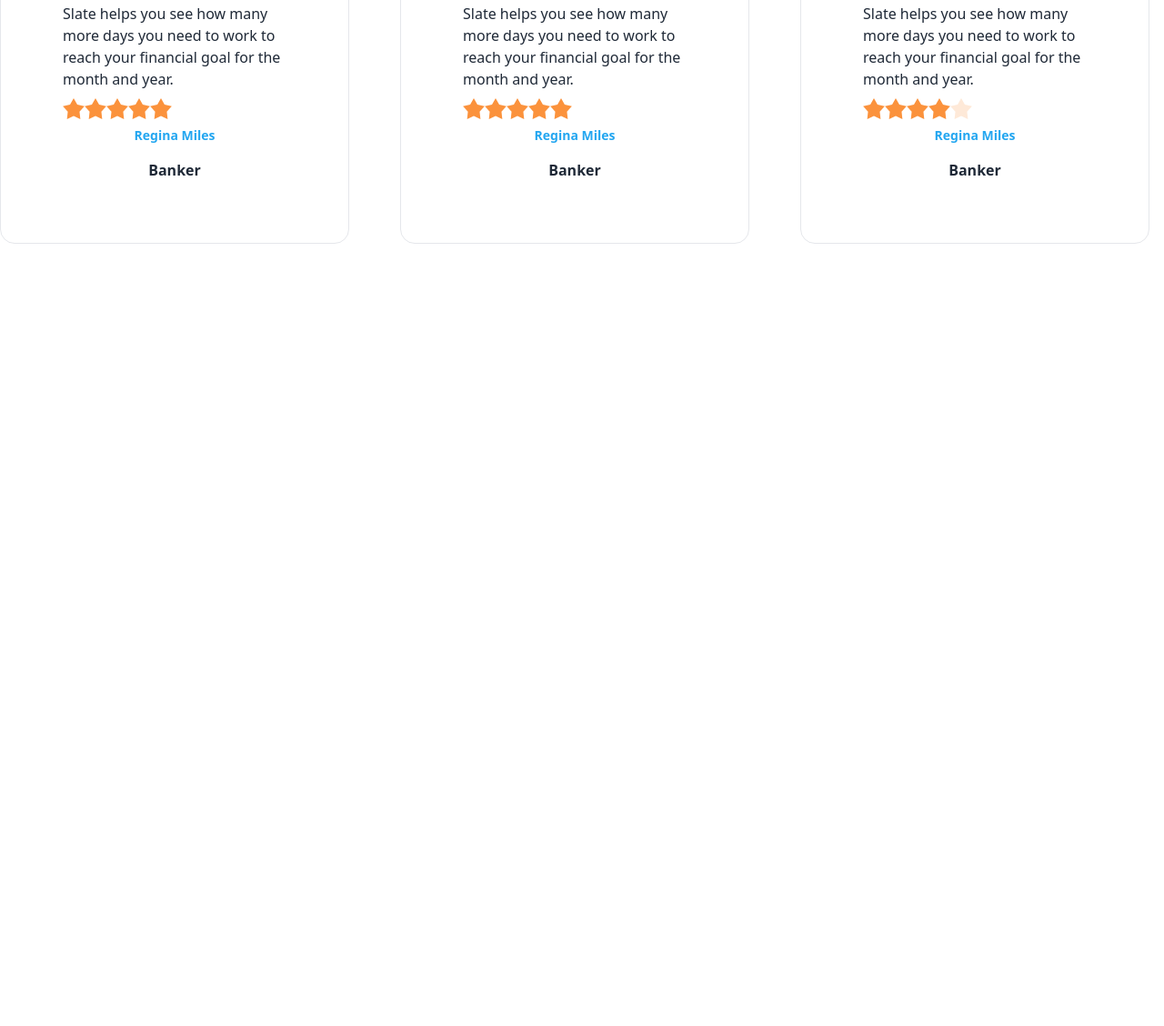
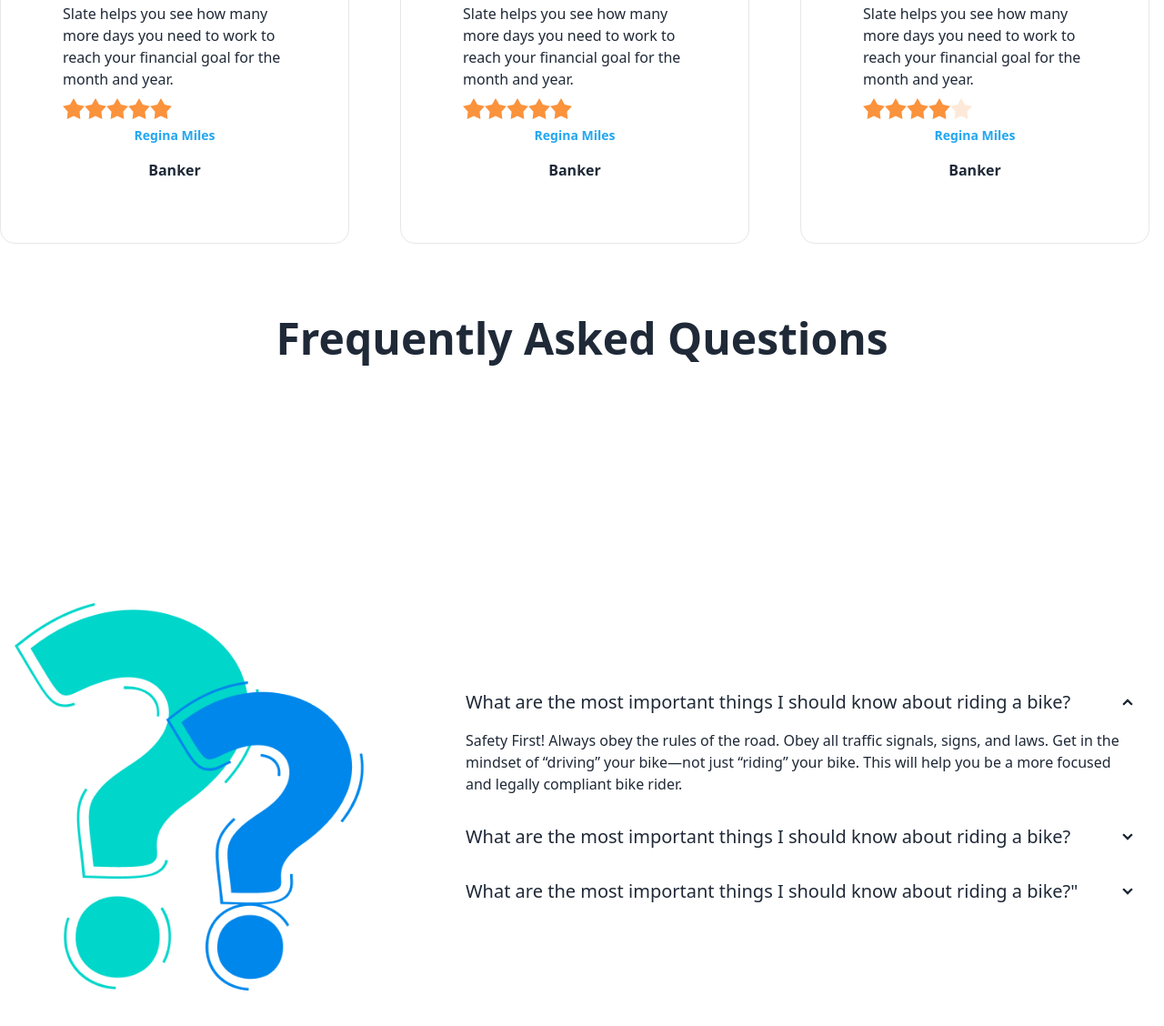
Before and after one commit to intofaisal/biker-zone, a plain HTML site: page index.html in a window 1280 px wide. Shown: the part 2147-3275 px from the top of the page at 91% size. Before the commit the page ends 2495 px from the top, so only its background shows below. Drawn offline with nearby package versions, Linux system fonts and the light colour scheme.

Commit message:
Done till accordion

```diff
--- a/index.html
+++ b/index.html
@@ -256,6 +256,48 @@
           </div>
         </div>
       </section>
+
+
+      <section class="mb-20">
+        <h3 class="text-5xl font-semibold text-center mb-20">Frequently Asked <span class="primary-color">Questions</span></h3>
+        <div class="hero min-h-screen">
+          <div class="hero-content flex-col lg:gap-24 lg:flex-row">
+            <img src="/images/others/faq.png" class="max-w-sm" />
+            <div>
+              <div class="collapse collapse-arrow">
+                <input type="radio" name="my-accordion-2" checked="checked" />
+                <div class="collapse-title text-xl font-medium">
+                  What are the most important things I should
+                  know about riding a bike?
+                </div>
+                <div class="collapse-content">
+                  <p>Safety First! Always obey the rules of the road. Obey all traffic signals, signs, and laws. Get in the mindset of “driving” your bike—not just “riding” your bike. This will help you be a more focused and legally compliant bike rider. </p>
+                </div>
+              </div>
+              <div class="collapse collapse-arrow">
+                <input type="radio" name="my-accordion-2" />
+                <div class="collapse-title text-xl font-medium">
+                  What are the most important things I should
+                  know about riding a bike?
+                </div>
+                <div class="collapse-content">
+                  <p>Safety First! Always obey the rules of the road. Obey all traffic signals, signs, and laws. Get in the mindset of “driving” your bike—not just “riding” your bike. This will help you be a more focused and legally compliant bike rider. </p>
+                </div>
+              </div>
+              <div class="collapse collapse-arrow">
+                <input type="radio" name="my-accordion-2" />
+                <div class="collapse-title text-xl font-medium">
+                  What are the most important things I should
+                  know about riding a bike?"
+                </div>
+                <div class="collapse-content">
+                  <p>Safety First! Always obey the rules of the road. Obey all traffic signals, signs, and laws. Get in the mindset of “driving” your bike—not just “riding” your bike. This will help you be a more focused and legally compliant bike rider. </p>
+                </div>
+              </div>
+            </div>
+          </div>
+        </div>
+      </section>
     </main>
 
     <footer>
```
